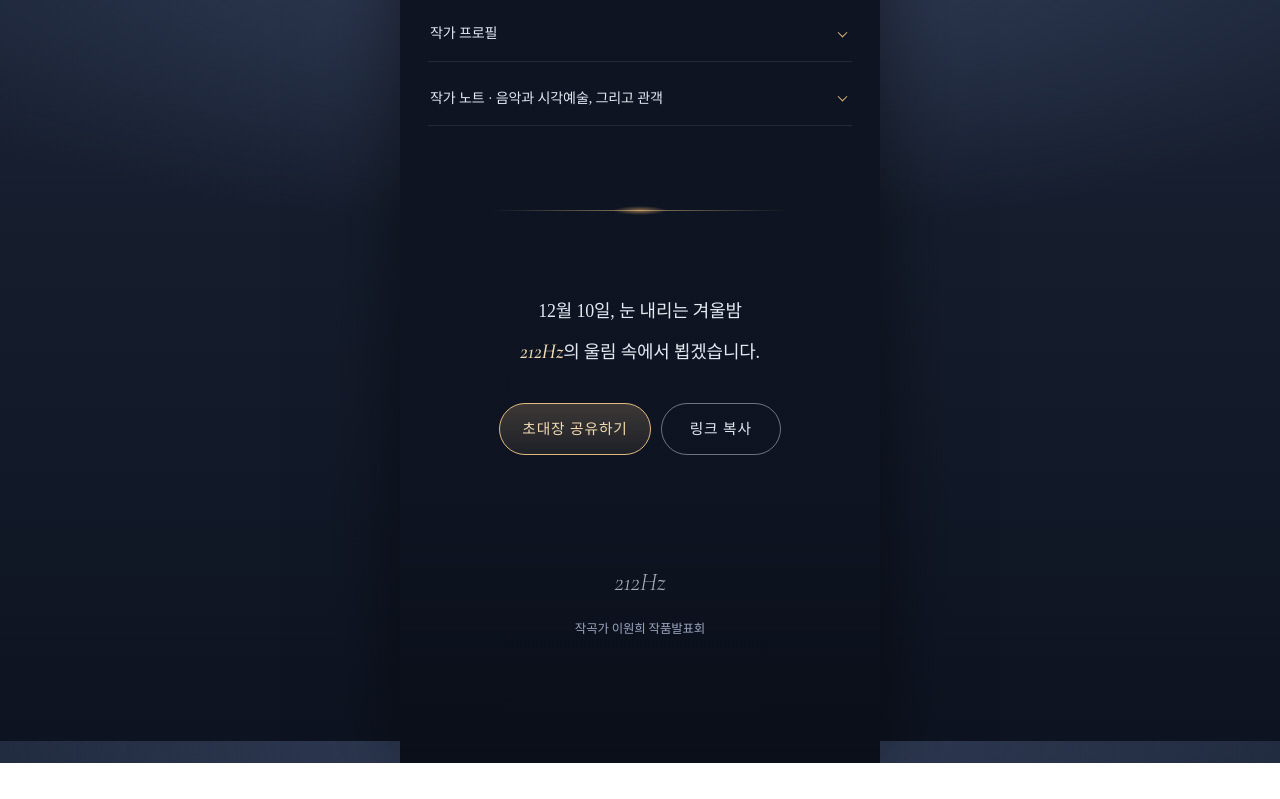
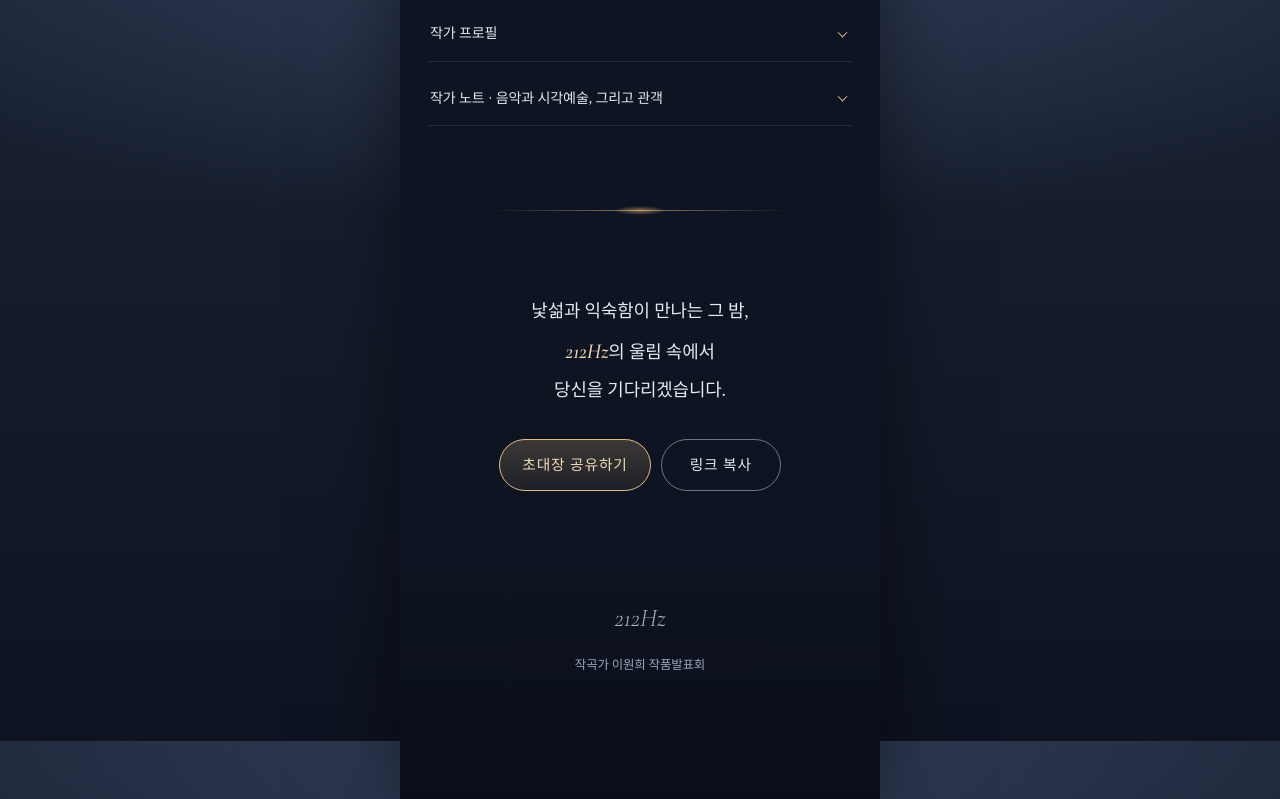
Before and after one commit to 212hz/212Hz, a plain HTML site: page index.html in a window 1280 px wide. Shown: the part 10459-11258 px from the top of the page. Before the commit the page ends 11222 px from the top, so only its background shows below. Drawn offline with nearby package versions, Linux system fonts and the light colour scheme; animation ran at ten frames a second.

Commit message:
맺음말 문구 변경
- '12월 10일, 눈 내리는 겨울밤 / 212Hz의 울림 속에서 뵙겠습니다.'
  -> '낯섦과 익숙함이 만나는 그 밤, / 212Hz의 울림 속에서 / 당신을 기다리겠습니다.'

Co-Authored-By: Claude Opus 5.5 <noreply@anthropic.com>

```diff
--- a/index.html
+++ b/index.html
@@ -536,7 +536,7 @@
 
     <!-- 10. 맺음 / 공유 -->
     <section class="section closing reveal" aria-label="맺음말과 공유">
-      <p class="closing__line">12월 10일, 눈 내리는 겨울밤<br /><strong>212Hz</strong>의 울림 속에서 뵙겠습니다.</p>
+      <p class="closing__line">낯섦과 익숙함이 만나는 그 밤,<br /><strong>212Hz</strong>의 울림 속에서<br />당신을 기다리겠습니다.</p>
       <div class="share__btns">
         <button class="btn" type="button" id="btn-share">초대장 공유하기</button>
         <button class="btn btn--ghost" type="button" id="btn-copy">링크 복사</button>
```
